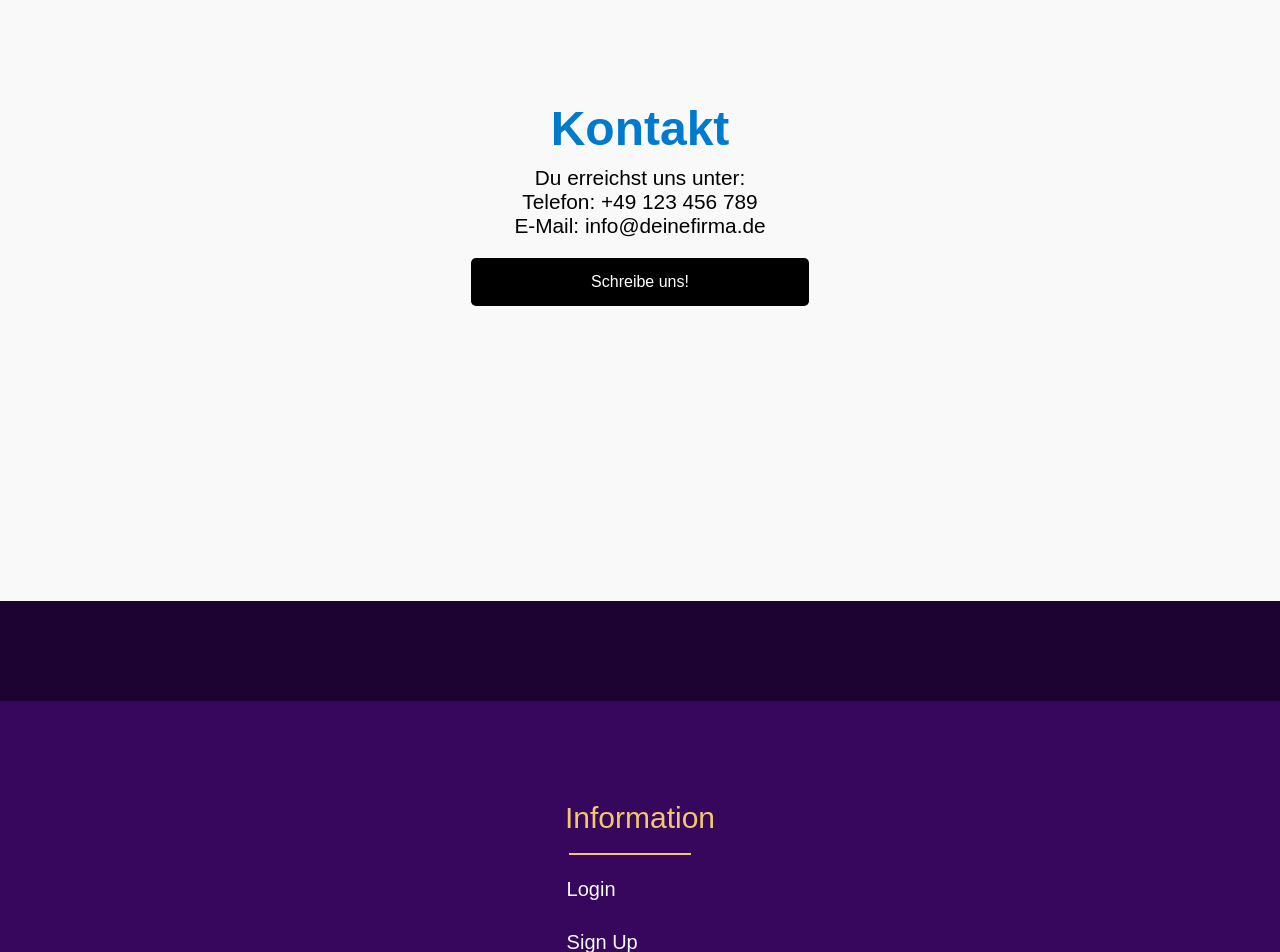
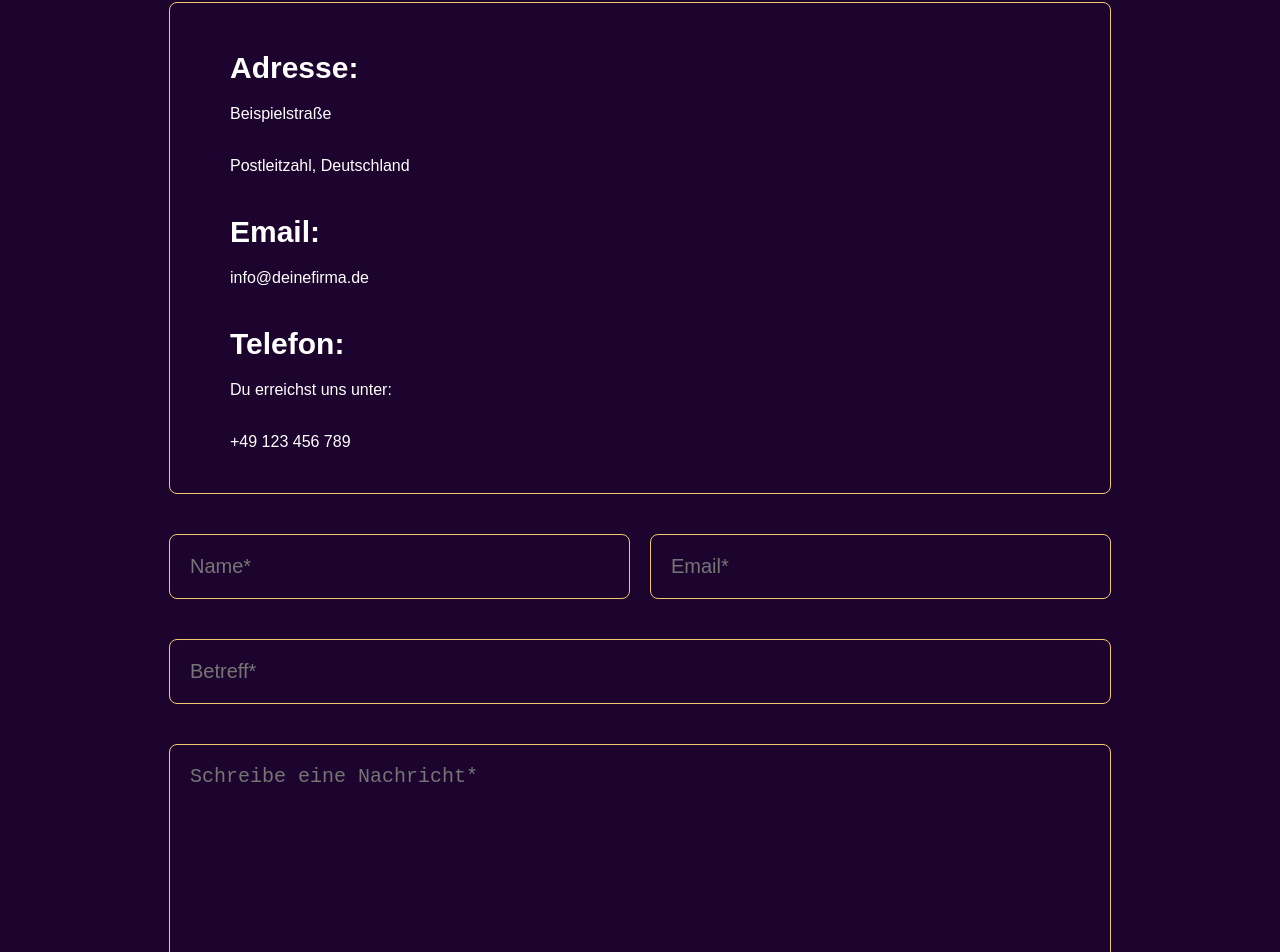
Before and after one commit to RalfHof/nextjs-boilerplate, a Next.js app: page /info in a window 1280 px wide. Shown: the part 2993-3945 px from the top of the page. Built offline with nearby package versions, Linux system fonts and the light colour scheme.

Commit message:
New Features

```diff
--- a/src/components/kontakt/page.tsx
+++ b/src/components/kontakt/page.tsx
@@ -2,19 +2,121 @@
 export default function KontaktPage() {
   return (
     <>
-      <div style={{ backgroundColor: "#f9f9f9", height: "93vh" }}>
-        <section className="SectionContact">
+      <div style={{ backgroundColor: "#f9f9f9", height: "auto", width: "100%", }}>
+        <div className="SectionContact">
           <h2>Kontakt</h2>
-          <p>
-            Du erreichst uns unter:
-            <br />
-            Telefon: +49 123 456 789
-            <br />
-            E-Mail: info@deinefirma.de
-          </p>
-          <a href="mailto:info@deinefirma.de" className="email-link">Schreibe uns!</a>
-        </section>
-      </div>
+
+          <div style={{
+            display: "flex",
+            justifyContent: "center",
+            alignItems: "center",
+            flexDirection: "column",
+          }}>
+
+            <div style={{
+              border: "1px solid #f2c76e",
+              padding: "25px 20px",
+              borderRadius: "8px",
+              width: "900px",
+
+            }}>
+
+              <div style={{ marginLeft: "40px", lineHeight: "20px", display: "flex", justifyContent: "left", alignItems: "flex-start", flexDirection: "column" }}>
+                <h3 style={{ fontSize: "30px", marginBottom: "10px" }}>Adresse:</h3>
+                <p >Beispielstraße</p>
+                <p >Postleitzahl, Deutschland</p>
+
+                <h3 style={{ fontSize: "30px", marginBottom: "10px" }}>Email:</h3>
+                <p >info@deinefirma.de</p>
+
+                <h3 style={{ fontSize: "30px", marginBottom: "10px" }}>Telefon:</h3>
+                <p >Du erreichst uns unter:</p>
+                <p >+49 123 456 789</p>
+              </div>
+            </div>
+
+            <div style={{
+              marginBottom: "40px",
+              display: "flex",
+              width: "100%",
+              justifyContent: "space-evenly",
+              gap: "20px",
+              marginTop: "40px",
+            }}
+            >
+              <input type="text" style={{
+                border: "1px solid #f2c76e",
+                borderRadius: "8px",
+                width: "50%",
+                fontSize: "20px",
+                backgroundColor: "inherit",
+                color: "#fff",
+                padding: "20px",
+              }} placeholder="Name*"
+                required />
+
+
+              <input type="text" style={{
+                border: "1px solid #f2c76e",
+                borderRadius: "8px",
+                padding: "20px",
+                fontSize: "20px",
+                width: "50%",
+                color: "#fff",
+                backgroundColor: "inherit"
+              }} placeholder="Email*"
+                required />
+
+            </div>
+
+            <div style={{
+              display: "flex",
+              width: "100%",
+              flexDirection: "column",
+              justifyContent: "center",
+              alignItems: "center",
+              gap: "40px",
+            }}>
+              <input type="text" name="" id=""
+                style={{
+                  border: "1px solid #f2c76e",
+                  borderRadius: "8px",
+                  color: "#fff",
+                  padding: "20px",
+                  fontSize: "20px",
+                  width: "900px",
+                  backgroundColor: "inherit"
+                }}
+                required placeholder="Betreff*" />
+
+              <textarea name="" id="" style={{
+                backgroundColor: "inherit",
+                height: "200px",
+                color: "#fff",
+                border: "1px solid #f2c76e",
+                borderRadius: "8px",
+                padding: "20px",
+                width: "900px",
+                fontSize: "20px"
+              }} placeholder="Schreibe eine Nachricht*"
+                required>
+              </textarea>
+
+              <div style={{ marginBottom: "50px", width: "100%", display: "flex", alignItems: "flex-start" }}>
+                <button style={{
+                  backgroundColor: "inherit", color: "#f2c76e",
+                  border: "1px solid #f2c76e",
+                  borderRadius: "50px",
+                  padding: "20px 80px",
+                  fontSize: "20px"
+
+                }}>Abschicken</button>
+              </div>
+
+            </div>
+          </div>
+        </div>
+      </div >
     </>
   );
 }
--- a/src/globals.css
+++ b/src/globals.css
@@ -494,43 +494,24 @@ a:hover {
   align-items: center;
   justify-content: center;
   flex-direction: column;
-  background-color: #f9f9f9;
   height: 100%;
   width: 100%;
   margin: 0;
-  padding: 0;
   gap: 10px;
+  overflow: hidden;
+  background: #1c042e;
+  color: #fff;
 }
 
 .SectionContact h2 {
   padding: 0;
   margin: 0;
   font-size: 3rem;
-  color: #007acc;
+  color: #f2c76e;
+  margin-top: 50px;
+  margin-bottom: 30px;
 }
 
-.SectionContact p {
-  font-size: 1.3rem;
-  text-align: center;
-  margin: 0;
-  padding: 0;
-}
-
-.SectionContact a.email-link {
-  display: inline-block;
-  padding: 15px 120px;
-  background-color: #000;
-  color: #fff;
-  text-decoration: none;
-  border-radius: 5px;
-  margin-top: 10px;
-  margin-bottom: 50px;
-
-}
-
-.SectionContact a.email-link:hover {
-  background-color: #444;
-}
 
 /* ---------------------------------- */
 
```
